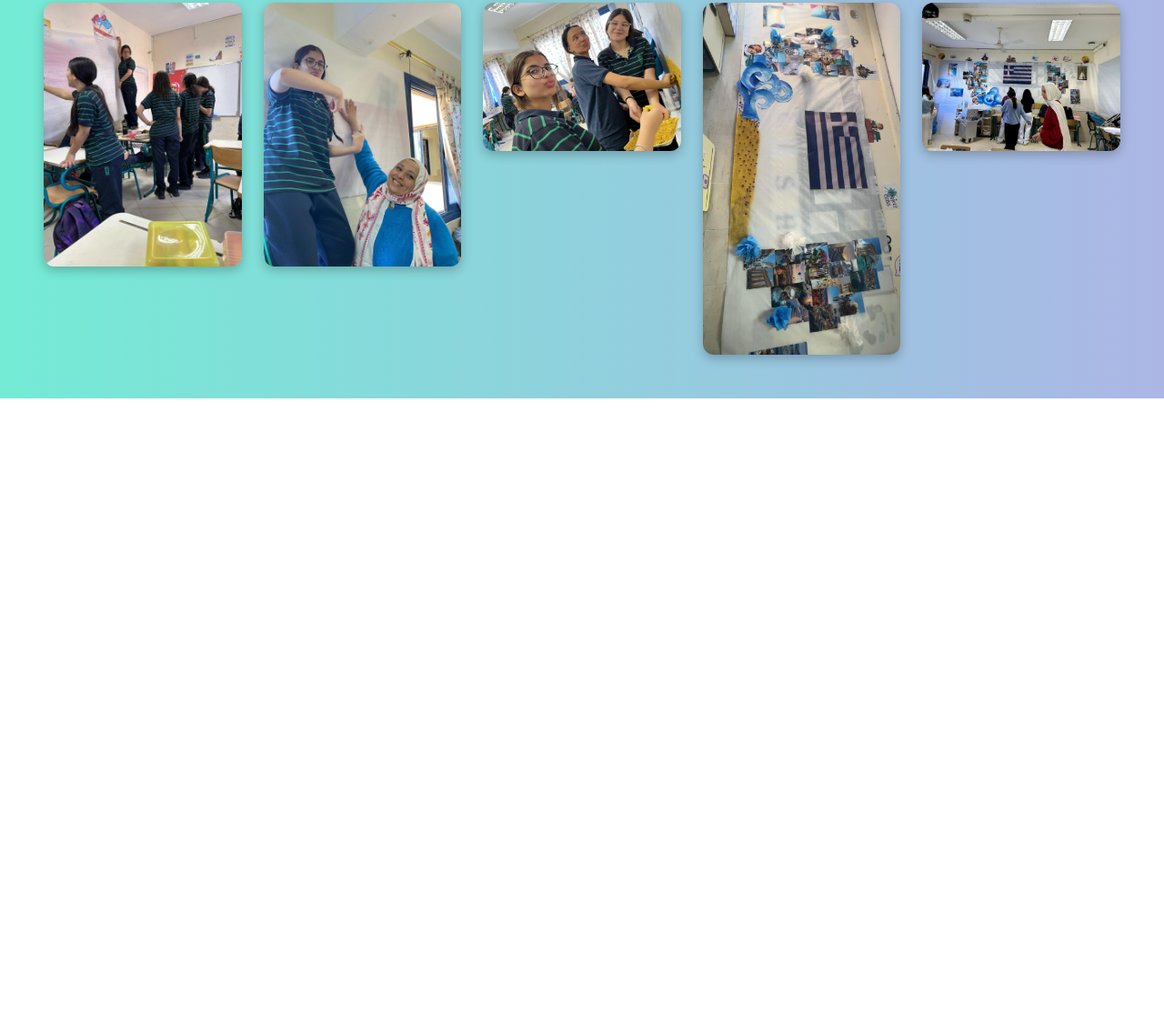
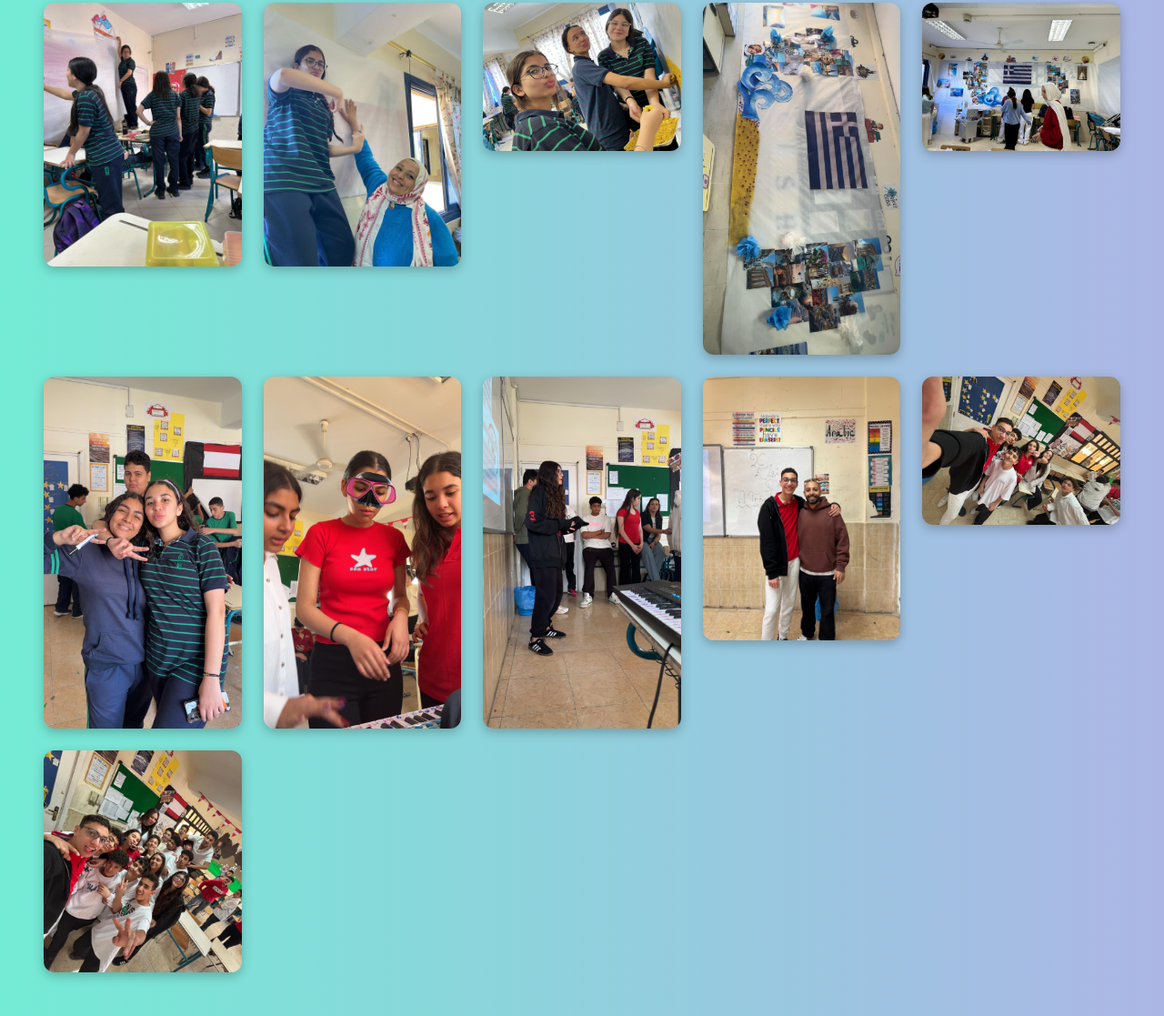
Before and after one commit to laramohamed47/lara, a plain HTML site: page gallery.html in a window 1280 px wide. Shown: the part 2170-3287 px from the top of the page at 91% size. Before the commit the page ends 2608 px from the top, so only its background shows below. Drawn offline with Linux system fonts and the light colour scheme.

Commit message:
final isa

```diff
--- a/gallery.html
+++ b/gallery.html
@@ -56,7 +56,7 @@
 
     <script>
       const galleryDiv = document.getElementById('gallery');
-      for (let i = 1; i <= 30; i++) {
+      for (let i = 1; i <= 36; i++) {
         const img = document.createElement('img');
         img.src = `gphotos/p${i}.jpg`;
         img.alt = `Photo p${i}`;
```
Also changed, not shown: gphotos/p31.jpg (added), gphotos/p32.jpg (added), gphotos/p33.jpg (added), gphotos/p34.jpg (added), gphotos/p35.jpg (added), gphotos/p36.jpg (added).
